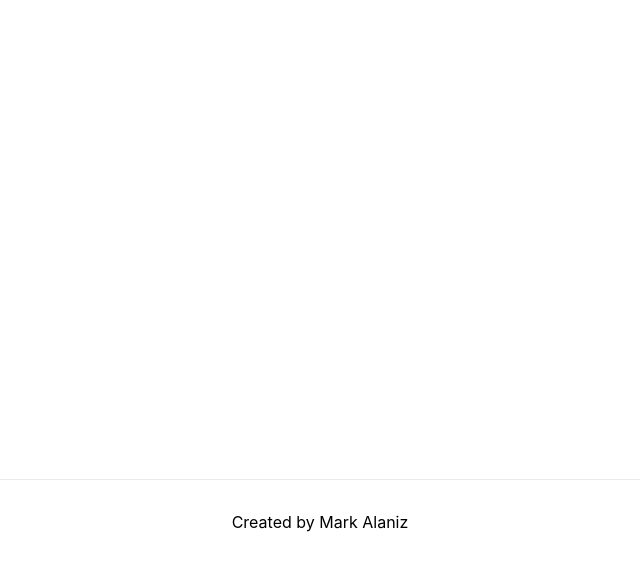
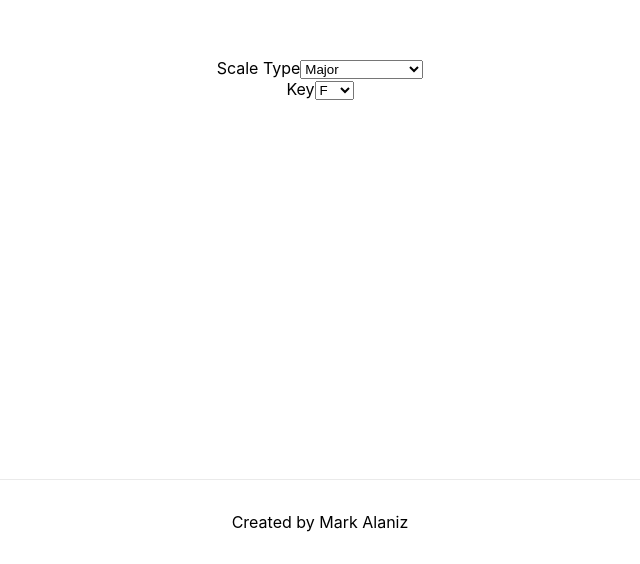
Before and after one commit to Digald/guitar-exercises, a Next.js app: page / in a window 1280 px wide. Shown: the part 321-885 px from the top of the page, without its empty margins (320-960 px from the left). Built offline with nearby package versions, Linux system fonts and the light colour scheme.

Commit message:
Set up select forms for key and scale

```diff
--- a/components/KeySelect.tsx
+++ b/components/KeySelect.tsx
@@ -1,11 +1,38 @@
-import React from 'react'
+import React from "react";
+import { useForm, SubmitHandler } from "react-hook-form";
 
-type Props = {};
+type Props = { setKey: (value: string) => void };
+type Inputs = {
+  key: string;
+};
 
-function KeySelect({}: Props) {
+const KEYS = ["f", "g", "a", "a", "b♭", "c", "c♯", "d", "e♭", "e"];
+
+function KeySelect({ setKey }: Props) {
+  const {
+    register,
+    handleSubmit,
+    formState: { errors },
+  } = useForm<Inputs>();
+
+  const onSubmit: SubmitHandler<Inputs> = (data) => {
+    setKey(data?.key);
+  };
+
   return (
-    <div>KeySelect</div>
-  )
+    <form onChange={handleSubmit(onSubmit)}>
+      <label>Key</label>
+      <select {...register("key")}>
+        {KEYS.map((key: string) => {
+          return (
+            <option key={key} value={key}>
+              {key.toUpperCase()}
+            </option>
+          );
+        })}
+      </select>
+    </form>
+  );
 }
 
-export default KeySelect
+export default KeySelect;
--- /dev/null
+++ b/components/ScaleType.tsx
@@ -0,0 +1,31 @@
+import React from "react";
+import { useForm, SubmitHandler } from "react-hook-form";
+
+type Props = { setScaleType: (value: string) => void };
+type Inputs = {
+  scaleType: string;
+};
+
+function ScaleType({ setScaleType }: Props) {
+  const {
+    register,
+    handleSubmit,
+    formState: { errors },
+  } = useForm<Inputs>();
+
+  const onSubmit: SubmitHandler<Inputs> = (data) => {
+    setScaleType(data?.scaleType);
+  };
+
+  return (
+    <form onChange={handleSubmit(onSubmit)}>
+      <label>Scale Type</label>
+      <select {...register("scaleType")}>
+        <option value="major">Major</option>
+        <option value="minor-pentatonic">Minor Pentatonic</option>
+      </select>
+    </form>
+  );
+}
+
+export default ScaleType;
--- a/package.json
+++ b/package.json
@@ -12,6 +12,7 @@
     "next": "12.1.6",
     "react": "18.1.0",
     "react-dom": "18.1.0",
+    "react-hook-form": "^7.34.0",
     "vexflow": "^4.0.3"
   },
   "devDependencies": {
--- a/pages/index.tsx
+++ b/pages/index.tsx
@@ -1,9 +1,14 @@
-import type { NextPage } from 'next'
-import Head from 'next/head'
-import styles from '../styles/Home.module.css'
-import { Factory, EasyScore, System } from 'vexflow';
+import { useState } from "react";
+import type { NextPage } from "next";
+import Head from "next/head";
+import styles from "../styles/Home.module.css";
+import { Factory, EasyScore, System } from "vexflow";
+import KeySelect from "../components/KeySelect";
+import ScaleType from "../components/ScaleType";
 
 const Home: NextPage = () => {
+  const [scaleType, setScaleType] = useState('major');
+  const [key, setKey] = useState('f');
   return (
     <div className={styles.container}>
       <Head>
@@ -13,10 +18,10 @@ const Home: NextPage = () => {
       </Head>
 
       <main className={styles.main}>
+        {/* Choose type of scale here */}
+        <ScaleType setScaleType={setScaleType} />
         {/* Choose key here */}
-
-        {/* Choose type of scale here */}
-
+        <KeySelect setKey={setKey} />
         {/* Render scale here */}
       </main>
 
@@ -30,7 +35,7 @@ const Home: NextPage = () => {
         </a>
       </footer>
     </div>
-  )
-}
+  );
+};
 
-export default Home
+export default Home;
```
Also changed, not shown: 1 other file (tests, documents, lock files or other folders).
